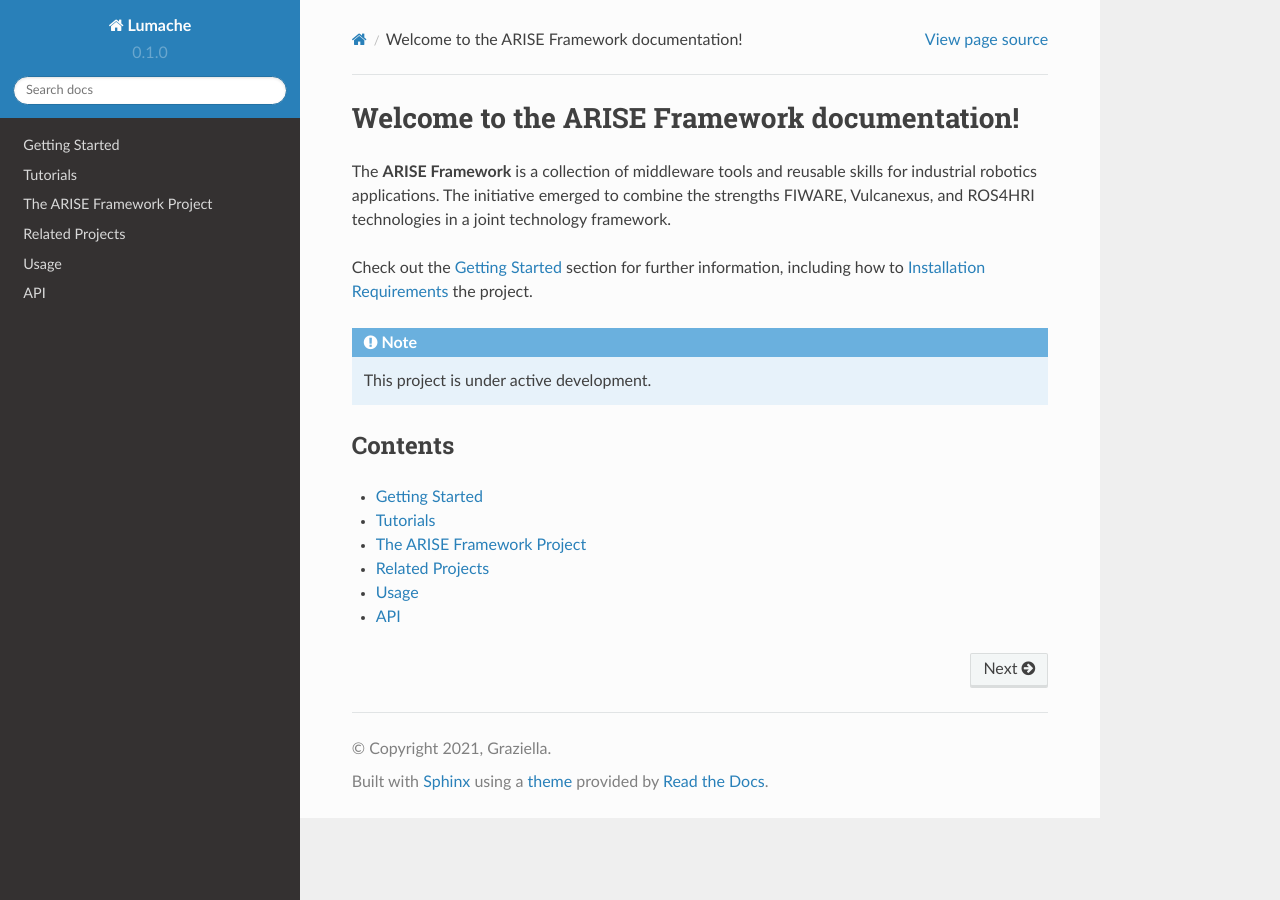
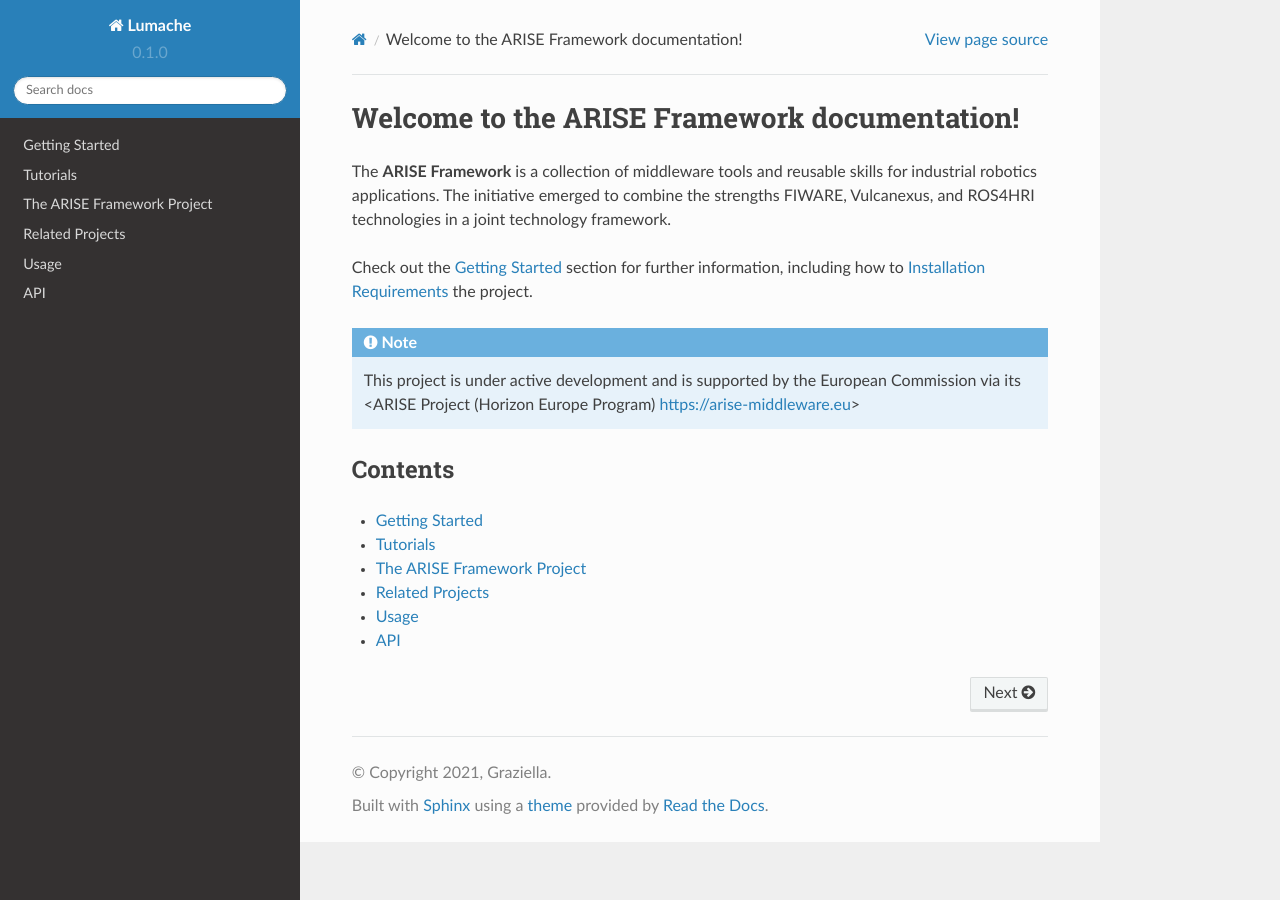
Before and after one commit to agileHRI/arise_documentation, a Sphinx documentation site: the page built from docs/source/index.rst, in a window 1280 px wide. Built offline with Sphinx 7.4.7 and the Read the Docs theme 2.0.0, drawn with Linux system fonts in a browser that asks for light colours.

Commit message:
Update index.rst

```diff
--- a/docs/source/index.rst
+++ b/docs/source/index.rst
@@ -9,7 +9,7 @@
 
 .. note::
 
-   This project is under active development.
+   This project is under active development and is supported by the European Commission via its <ARISE Project (Horizon Europe Program) https://arise-middleware.eu>
 
 Contents
 --------
```
